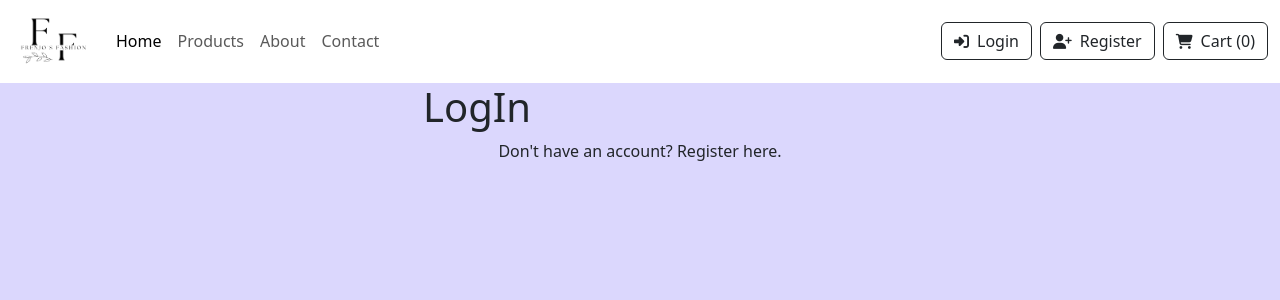
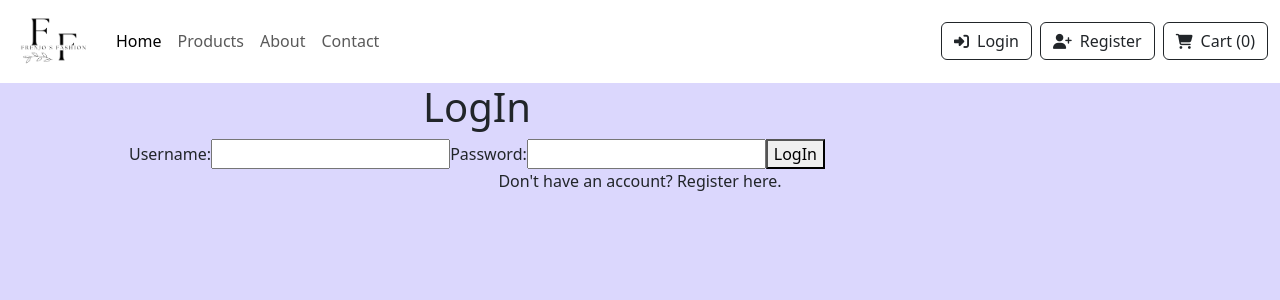
Before and after one commit to Brendafrenjo/e-commerce-app, a React (Create React App) app: page /authentication-container in a window 1280 px wide. Shown: the top 300 px of the page. Built offline with nearby package versions, Linux system fonts and the light colour scheme.

Commit message:
Update LogIn.js

```diff
--- a/src/LogIn.js
+++ b/src/LogIn.js
@@ -1,11 +1,41 @@
-import React from "react";
+import React, { useState } from "react";
 
 export default function LogIn() {
+  const [username, setUsername] = useState("");
+  const [password, setPassword] = useState("");
+
+  const handleSignIn = () => {
+    // Add any validation logic here
+    onSignIn({ username, password });
+  };
+
   return (
     <div>
       <div className="row">
         <div className="col-md-9">
           <h1>LogIn</h1>
+          <label htmlFor="signInUsername">Username:</label>
+          <input
+            type="text"
+            id="signInUsername"
+            name="signInUsername"
+            value={username}
+            onChange={(e) => setUsername(e.target.value)}
+            required
+          />
+
+          <label htmlFor="signInPassword">Password:</label>
+          <input
+            type="password"
+            id="signInPassword"
+            name="signInPassword"
+            value={password}
+            onChange={(e) => setPassword(e.target.value)}
+            required
+          />
+          <button type="button" onClick={handleSignIn}>
+            LogIn
+          </button>
         </div>
       </div>
     </div>
```
